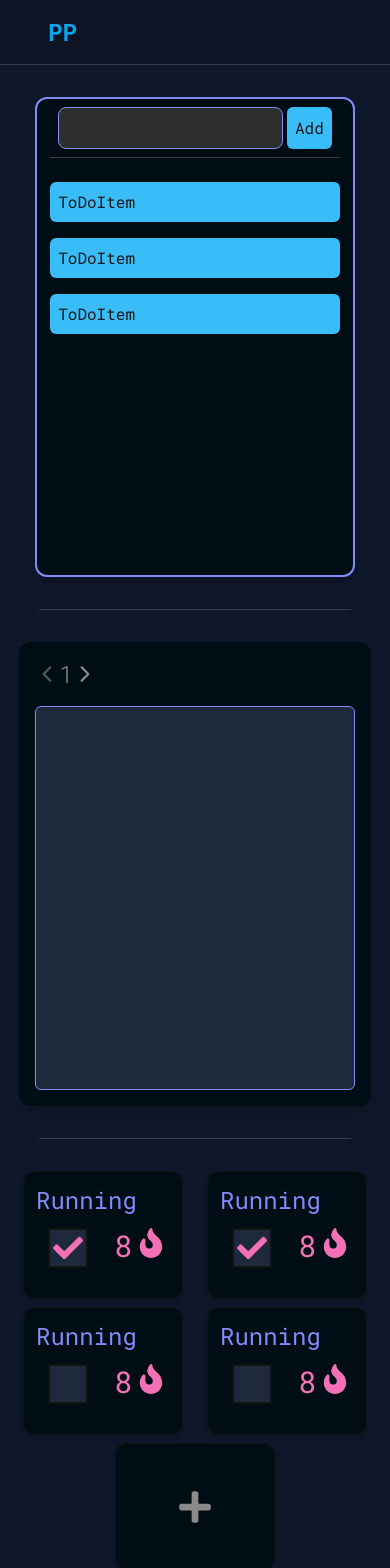
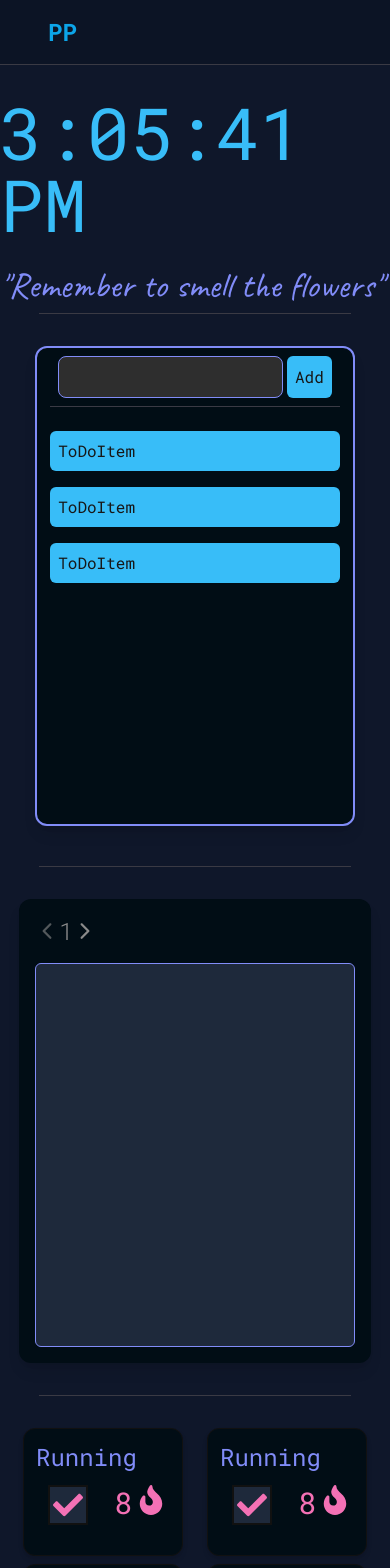
Before and after one commit to frojak4/PrimaryPage, a Next.js app: page /dashboard in a window 390 px wide. Shown: the top 1568 px of the page. Built offline with nearby package versions, Linux system fonts and the light colour scheme.

Commit message:
Added clock and quote

```diff
--- a/app/dashboard/page.tsx
+++ b/app/dashboard/page.tsx
@@ -1,3 +1,4 @@
+import CenterContainer from "@/components/CenterDisplay/CenterContainer";
 import HabitTrackContainer from "@/components/HabitTracker/HabitTrackContainer";
 import Notepad from "@/components/Notepad/Notepad";
 import ToDoContainer from "@/components/Todo-list/ToDoContainer";
@@ -8,7 +9,9 @@ const DashboardPage = () => {
     <div className="h-[90vh] flex flex-col justify-between bg-base-100">
       <div className="flex justify-between md:flex-row flex-col items-center">
         <ToDoContainer />
-        <div className="w-[80%] md:hidden border-t border-mutedmidgray mx-auto"></div>
+        <div className="w-[80%] md:hidden border-t border-mutedmidgray mx-auto mt-2 order-2"></div>
+        <CenterContainer />
+        <div className="w-[80%] md:hidden border-t border-mutedmidgray mx-auto mt-2 order-4"></div>
         <Notepad />
       </div>
       <HabitTrackContainer />
--- /dev/null
+++ b/components/CenterDisplay/CenterContainer.tsx
@@ -0,0 +1,14 @@
+import React from "react";
+import Clock from "./Clock";
+import Quote from "./Quote";
+
+const CenterContainer = () => {
+  return (
+    <div className="flex flex-col items-center self-start order-1 md:order-none">
+      <Clock />
+      <Quote />
+    </div>
+  );
+};
+
+export default CenterContainer;
--- /dev/null
+++ b/components/CenterDisplay/Clock.tsx
@@ -0,0 +1,16 @@
+"use client";
+import React, { useState } from "react";
+
+const Clock = () => {
+  let time = new Date().toLocaleTimeString();
+
+  const [ctime, setTime] = useState(time);
+  const UpdateTime = () => {
+    time = new Date().toLocaleTimeString();
+    setTime(time);
+  };
+  setInterval(UpdateTime);
+  return <div className="font-mono text-7xl pt-8 text-primary">{ctime}</div>;
+};
+
+export default Clock;
--- /dev/null
+++ b/components/CenterDisplay/Quote.tsx
@@ -0,0 +1,13 @@
+import React from "react";
+
+const Quote = () => {
+  return (
+    <div className="self-start pt-6">
+      <h1 className="font-sans text-4xl text-secondary">
+        "Remember to smell the flowers"
+      </h1>
+    </div>
+  );
+};
+
+export default Quote;
--- a/components/Notepad/Notepad.tsx
+++ b/components/Notepad/Notepad.tsx
@@ -18,7 +18,7 @@ const Notepad = () => {
   };
 
   return (
-    <form className="m-8 p-4 bg-primary-content h-min rounded-xl shadow-lg font-sans text-2xl font-light flex flex-col">
+    <form className="m-8 p-4 bg-primary-content h-min rounded-xl shadow-lg font-sans text-2xl font-light flex flex-col order-5 md:order-none">
       <div className="flex text-2xl text-secondaryText pb-4">
         <button
           type="button"
--- a/components/Todo-list/ToDoContainer.tsx
+++ b/components/Todo-list/ToDoContainer.tsx
@@ -4,7 +4,7 @@ import ToDoItem from "./ToDoItem";
 
 const ToDoContainer = () => {
   return (
-    <div className="w-80 m-8 min-h-[30rem] max-h-[30rem] border-2 border-secondary bg-primary-content rounded-xl flex flex-col items-center shadow-lg overflow-auto">
+    <div className="w-80 m-8 min-h-[30rem] max-h-[30rem] border-2 border-secondary bg-primary-content rounded-xl flex flex-col items-center shadow-lg overflow-auto order-3 md:order-none">
       <ToDoForm />
       <ToDoItem />
       <ToDoItem />
```
